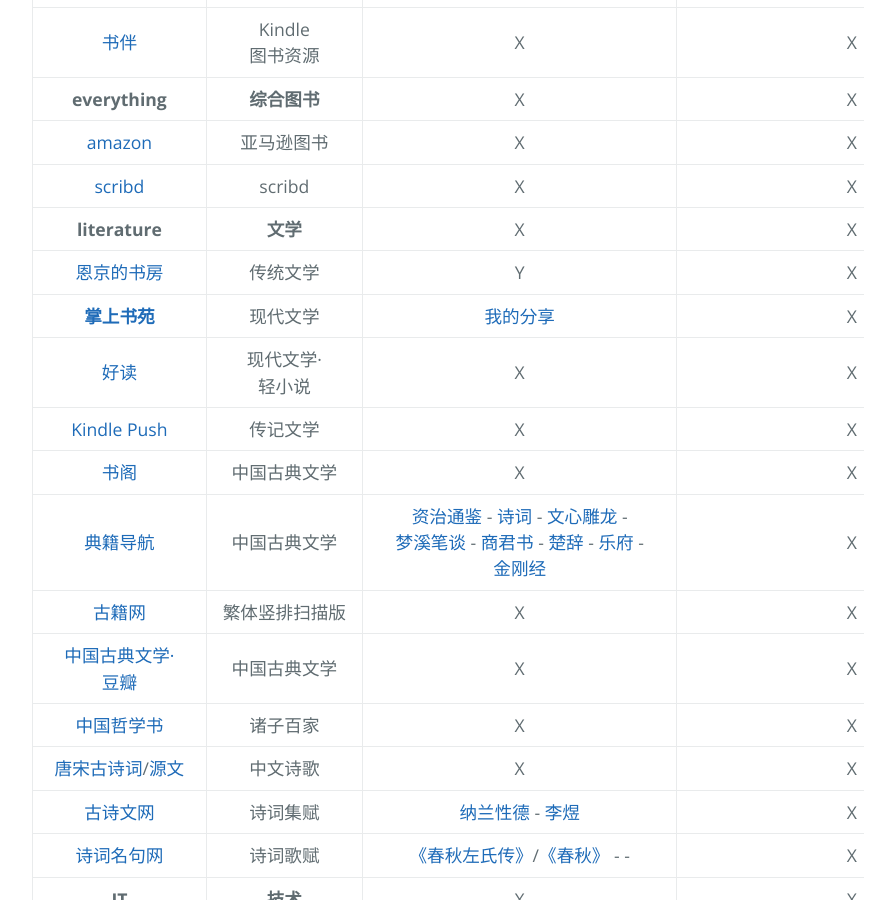
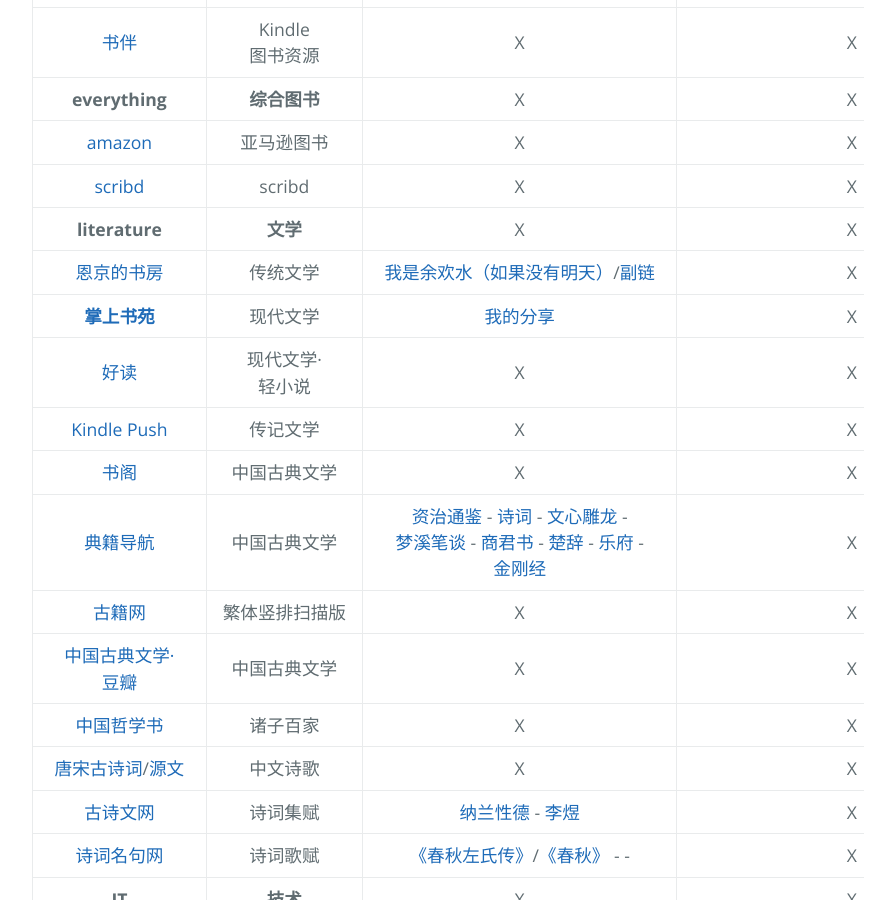
Before and after one commit to AmbroseRen/test, a Jekyll site: the page built from Library/BookSearch.md, in a window 1280 px wide and 900 px high, scrolled down 844 px. Shown: the whole window, without its empty margins (192-1087 px from the left). Built offline with Jekyll 4.4.1, drawn with Linux system fonts in a browser that asks for light colours; our own code applies the rules of GitHub Pages for plain Markdown files; the repository's description, which GitHub fills in, is left out.

Commit message:
Update BookSearch.md

```diff
--- a/Library/BookSearch.md
+++ b/Library/BookSearch.md
@@ -23,7 +23,7 @@
 | [amazon](https://www.amazon.com/b?node=283155) | 亚马逊图书 | X | X | X |
 | [scribd](https://www.scribd.com/) | scribd | X | X | X |
 | __literature__ | __文学__ | X | X | X |
-| [恩京的书房](https://www.enjing.com/) | 传统文学 | Y | X | X |
+| [恩京的书房](https://www.enjing.com/) | 传统文学 | [我是余欢水（如果没有明天）](https://www.kunnu.com/yuhuanshui/)/[副链](https://www.51shucheng.net/shehui/ruguomeiyoumingtian) | X | X |
 | __[掌上书苑](https://www.soepub.com/)__ | 现代文学 | [我的分享](https://www.soepub.com/myspace/3) | X | X |
 | [好读](http://www.haodoo.net/) | 现代文学·轻小说 | X | X | X |
 | [Kindle Push](https://book.einverne.info/) | 传记文学 | X | X | X |
```
